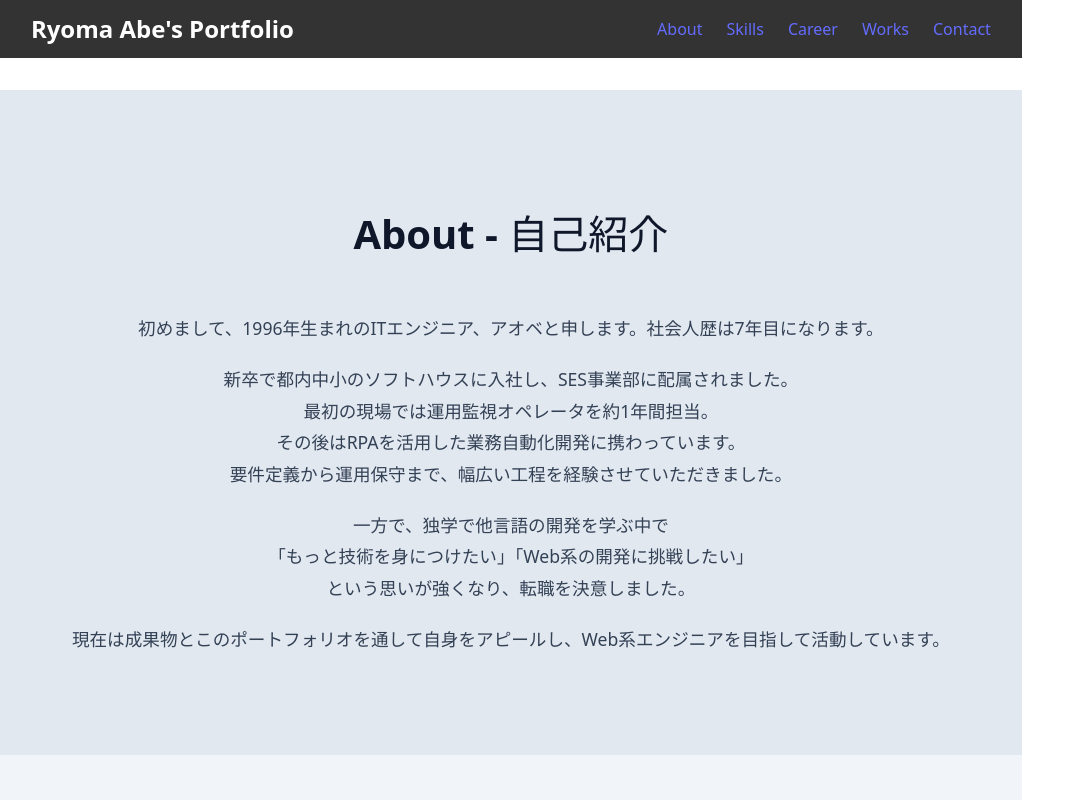
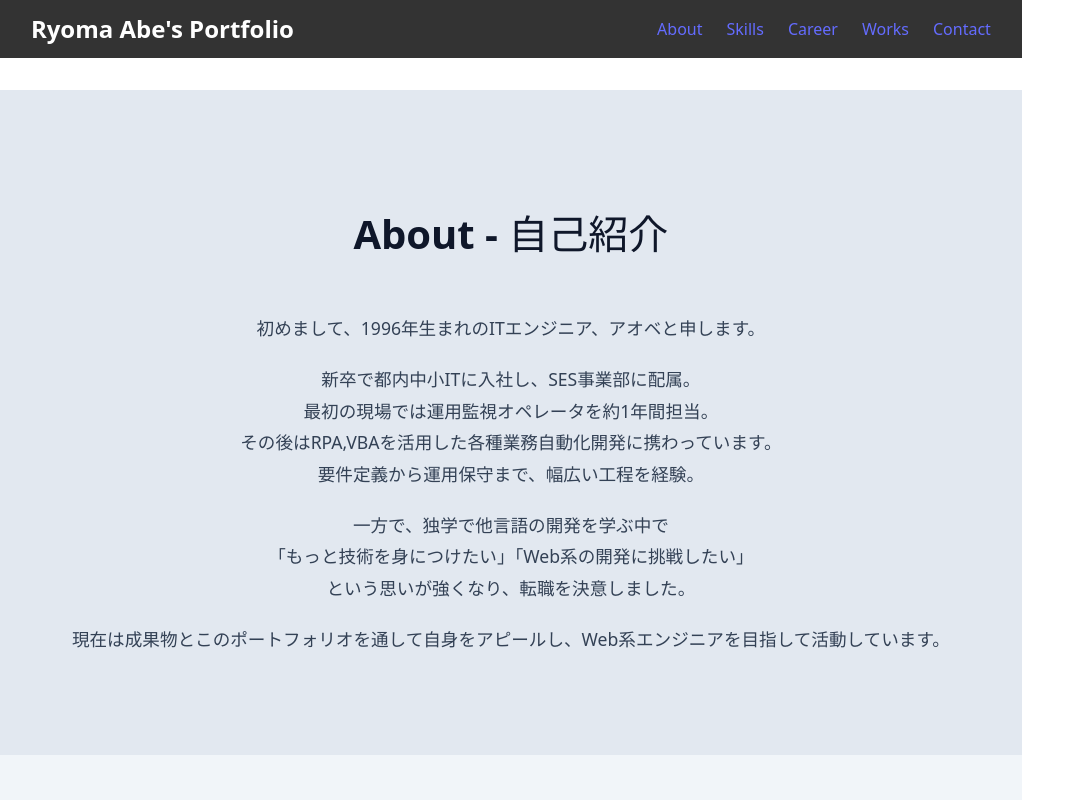
Before and after one commit to ryoma1911/port_folio, a React (Vite) app in the folder port_folio/: page / in a window 1280 px wide. Shown: the top 800 px of the page, without its empty margins (0-1085 px from the left). Built offline with nearby package versions, Linux system fonts and the light colour scheme.

Commit message:
about updated

```diff
--- a/port_folio/src/components/About.jsx
+++ b/port_folio/src/components/About.jsx
@@ -5,13 +5,13 @@ const About = () => (
       <div style={styles.content}>
         <div style={styles.textContainer} className="fade-in">
           <p style={styles.text}>
-            初めまして、1996年生まれのITエンジニア、アオベと申します。社会人歴は7年目になります。
+            初めまして、1996年生まれのITエンジニア、アオベと申します。
           </p>
           <p style={styles.text}>
-            新卒で都内中小のソフトハウスに入社し、SES事業部に配属されました。<br />
+            新卒で都内中小ITに入社し、SES事業部に配属。<br />
             最初の現場では運用監視オペレータを約1年間担当。<br />
-            その後はRPAを活用した業務自動化開発に携わっています。<br />
-            要件定義から運用保守まで、幅広い工程を経験させていただきました。
+            その後はRPA,VBAを活用した各種業務自動化開発に携わっています。<br />
+            要件定義から運用保守まで、幅広い工程を経験。
           </p>
           <p style={styles.text}>
             一方で、独学で他言語の開発を学ぶ中で<br />
```
